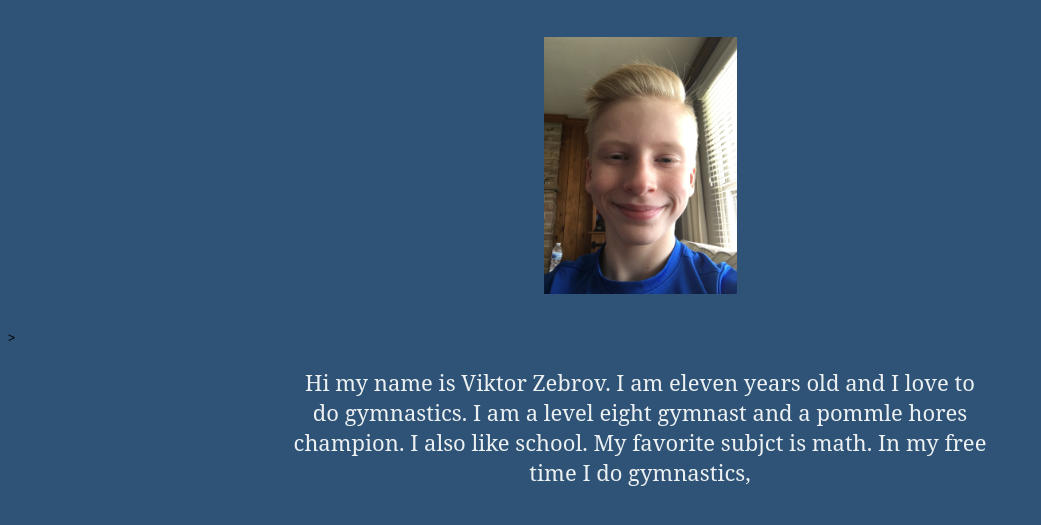
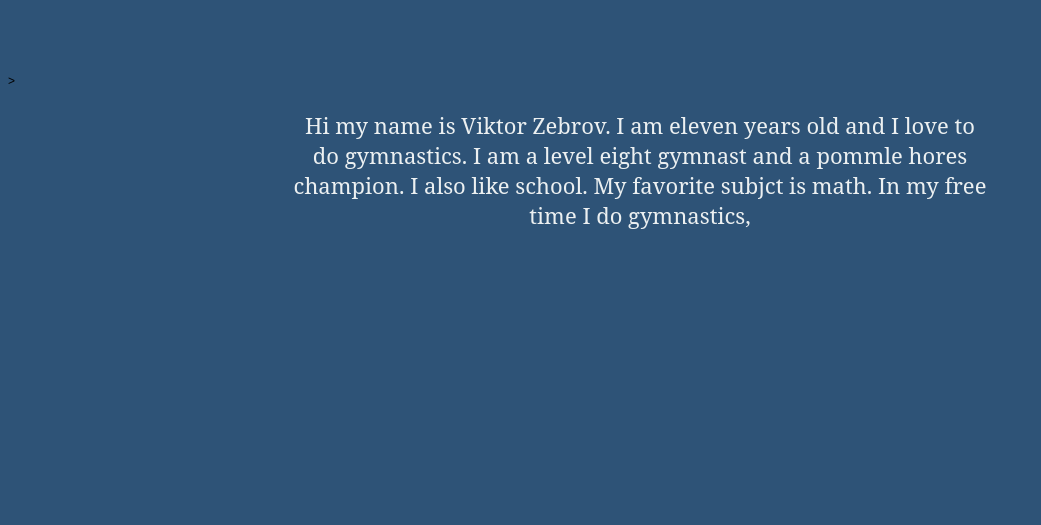
Before and after one commit to NinjaGymnast235/NinjaGymnast235, a plain HTML site: page about.html in a window 1280 px wide. Shown: the part 169-694 px from the top of the page, without its empty margins (0-1041 px from the left). Drawn offline with Linux system fonts and the light colour scheme; files that its build step writes are made by us from their sources.

Commit message:
take out picture

```diff
--- a/about.html
+++ b/about.html
@@ -23,7 +23,7 @@
   </head>
   <body>
     <p>
-      <img src="images/me.jpg" height="257" width="193" />
+      <!-- <img src="images/me.jpg" height="257" width="193" /> -->
     </p>
     >
     <br />
```
